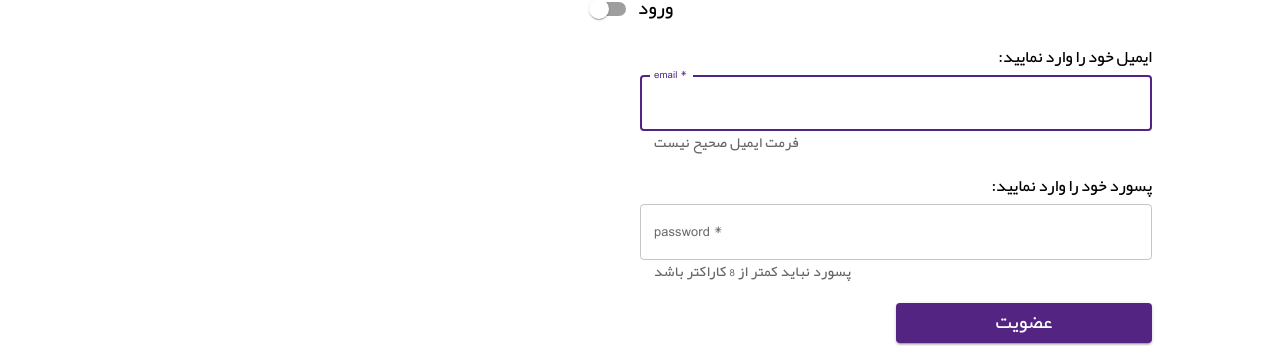
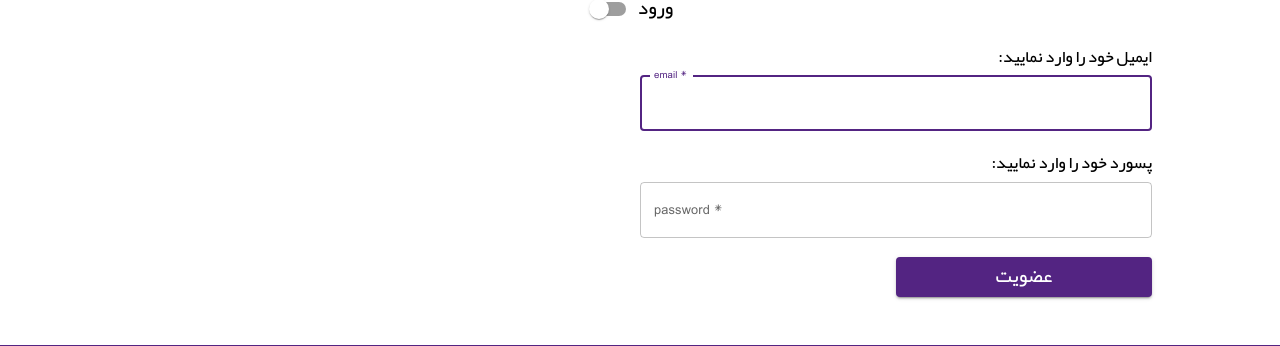
Before and after one commit to greendream21/Pet-shop, a React (Create React App) app: page /register in a window 1280 px wide. Shown: the part 141-487 px from the top of the page. Built offline with nearby package versions, Linux system fonts and the light colour scheme; what miragejs would draw is missing.

Commit message:
helperTexts are dynamic

```diff
--- a/src/pages/Register/Form/Form.tsx
+++ b/src/pages/Register/Form/Form.tsx
@@ -21,11 +21,11 @@ function Form(props: IProps) {
           <Box component="label" htmlFor="email" sx={{ direction: "rtl", fontSize: "0.875rem", cursor: "pointer" }}>
             ایمیل خود را وارد نمایید:
           </Box>
-          <TextField error={emailError} helperText="فرمت ایمیل صحیح نیست" onChange={(e) => setEmail(e.target.value)} autoFocus sx={inputStyle} type="email" color="secondary" required id="email" label="email" variant="outlined" />
+          <TextField error={emailError} helperText={emailErrorText} onChange={(e) => setEmail(e.target.value)} autoFocus sx={inputStyle} type="email" color="secondary" required id="email" label="email" variant="outlined" />
           <Box component="label" htmlFor="password" sx={{ direction: "rtl", fontSize: "0.875rem", cursor: "pointer" }}>
             پسورد خود را وارد نمایید:
           </Box>
-          <TextField error={passwordError} helperText="پسورد نباید کمتر از 8 کاراکتر باشد" onChange={(e) => setPassword(e.target.value)} sx={inputStyle} type="password" color="secondary" required id="password" label="password" variant="outlined" />
+          <TextField error={passwordError} helperText={passwordErrorText} onChange={(e) => setPassword(e.target.value)} sx={inputStyle} type="password" color="secondary" required id="password" label="password" variant="outlined" />
           <Button sx={{ p: "0.5rem", width: { lg: "25%", md: "25%", xs: "37%" }, alignSelf: "flex-end" }} variant="contained" color="secondary">
             <Typography sx={{ textOverflow: "ellipsis", whiteSpace: "nowrap", overflow: "hidden" }}>{buttonText}</Typography>
           </Button>
```
